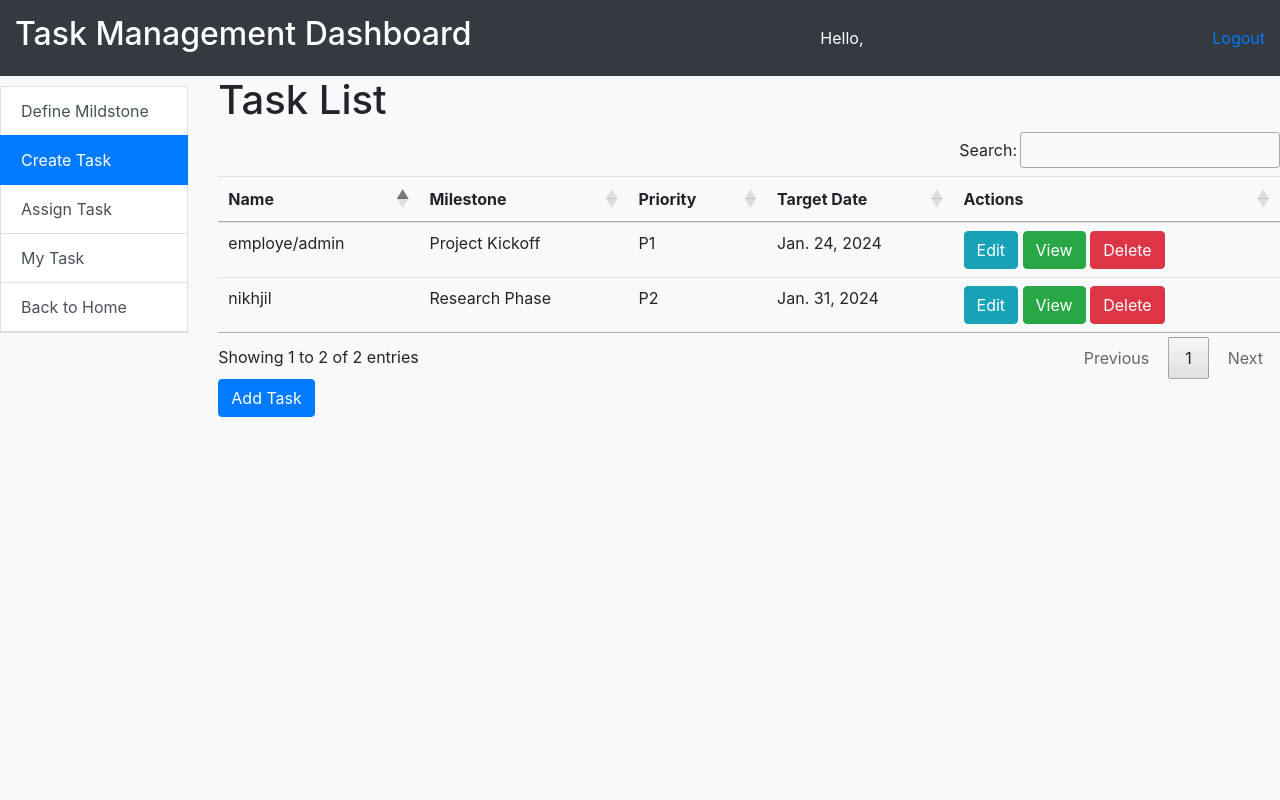
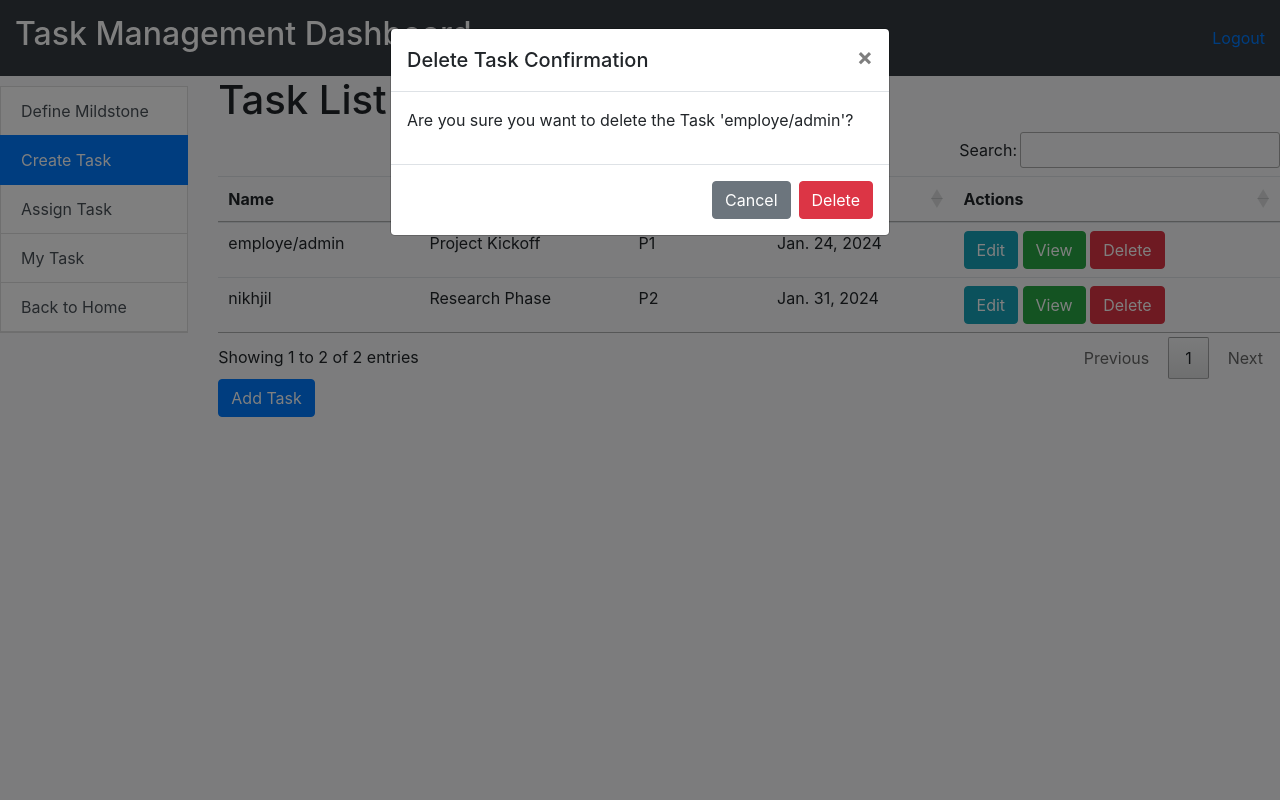
Before and after one commit to nikh27/employemanagement, a Django app: page /emp_home/task_management/create_task/ in a window 1280 px wide, after a click on "Delete". Run offline with Django 5.2, Linux system fonts and the light colour scheme; data comes from the database, SQL or seed files in the repository; both versions use the stored data as it was after the commit; some libraries are stand-ins or nearby versions.

Commit message:
complete_assign task
make again add,update,delete,view opetion on assign task

```diff
--- a/task_mngt/forms.py
+++ b/task_mngt/forms.py
@@ -2,13 +2,16 @@ from django import forms
 from .models import *
 
 class MilestoneForm(forms.ModelForm):
-
     class Meta:
         model = Milestone
         fields = ("name","description","target_date","completion_percentage")
 
 class WorkItemForm(forms.ModelForm):
-
     class Meta:
         model = WorkItem
         fields = ("name","description","priority","status","milestone","target_date")
+
+class TaskAssignmentForm(forms.ModelForm):
+    class Meta:
+        model = TaskAssignment
+        fields = ['assigned_to', 'task']
--- a/task_mngt/templates/create_task.html
+++ b/task_mngt/templates/create_task.html
@@ -30,47 +30,25 @@
     </tbody>
   </table>
 
-
+  <!-- Delete Confirmation Modal -->
   {% for task in workitems %}
-  <div class="modal fade" id="editModal{{ task.id }}" tabindex="-1" role="dialog" aria-labelledby="editModalLabel{{ task.id }}" aria-hidden="true">
+    <div class="modal fade" id="deleteConfirmationModal{{ task.id }}" tabindex="-1" role="dialog" aria-labelledby="deleteConfirmationLabel" aria-hidden="true">
       <div class="modal-dialog" role="document">
         <div class="modal-content">
           <div class="modal-header">
-          <h5 class="modal-title" id="editModalLabel{{ task.id }}">Edit Task</h5>
+            <h5 class="modal-title" id="deleteConfirmationLabel">Delete Task Confirmation</h5>
             <button type="button" class="close" data-dismiss="modal" aria-label="Close">
               <span aria-hidden="true">&times;</span>
             </button>
           </div>
           <div class="modal-body">
-          <form method="post" action="{% url 'edit_task' task.id %}">
+            <p>Are you sure you want to delete the Task '{{ task.name }}'?</p>
+          </div>
+          <div class="modal-footer">
+            <button type="button" class="btn btn-secondary" data-dismiss="modal">Cancel</button>
+            <form method="post" action="{% url 'delete_task' task.id %}">
               {% csrf_token %}
-
-            <div class="form-group">
-              <label for="{{ form.name.id_for_label }}">Name</label>
-              <input type="text" class="form-control" id="{{ form.name.id_for_label }}" name="{{ form.name.name }}" value="{{ task.name }}">
-            </div>
-            <div class="form-group">
-              <label for="{{ form.description.id_for_label }}">Description</label>
-              <textarea class="form-control" id="{{ form.description.id_for_label }}" name="{{ form.description.name }}">{{ task.description }}</textarea>
-            </div>
-            <div class="form-group">
-              <label for="{{ form.priority.id_for_label }}">Priority</label>
-              <select class="form-control" id="{{ form.priority.id_for_label }}" name="{{ form.priority.name }}">
-                <option value="p1" {% if task.priority == 'p1' %}selected{% endif %}>P1</option>
-                <option value="p2" {% if task.priority == 'p2' %}selected{% endif %}>P2</option>
-                <option value="p3" {% if task.priority == 'p3' %}selected{% endif %}>P3</option>
-              </select>
-            </div>
-            <div class="form-group">
-              <label for="{{ form.status.id_for_label }}">Status</label>
-              <input type="text" class="form-control" id="{{ form.status.id_for_label }}" name="{{ form.status.name }}" value="{{ task.status }}">
-            </div>
-            <div class="form-group">
-              <label for="{{ form.milestone.target_date.id_for_label }}">Milestone Target Date</label>
-              <input type="date" class="form-control" id="{{ form.milestone.target_date.id_for_label }}" name="{{ form.milestone.target_date.name }}" value="{{ task.milestone.target_date }}">
-            </div>
-            <!-- Add other form fields as needed -->
-            <button type="submit" class="btn btn-primary">Save Changes</button>
+              <button type="submit" class="btn btn-danger">Delete</button>
             </form>
           </div>
         </div>
@@ -78,10 +56,8 @@
     </div>
   {% endfor %}
 
-<!-- ... existing code ... -->
 
 
-<!-- ... existing code ... -->
 
 
   <!-- View/Delete Modal -->
--- a/task_mngt/urls.py
+++ b/task_mngt/urls.py
@@ -14,5 +14,8 @@ urlpatterns = [
     path('delete_task/<int:task_id>/', delete_task, name='delete_task'),
 
     path('assign_task/', assign_task, name='assign_task'),
+    path('delete_assignment/<int:assignment_id>/', delete_assignment, name='delete_assignment'),
+    path('update_assign/<int:assignment_id>/', update_assign, name='update_assign'),
+
     path('my_task/',my_task, name='my_task'),
 ]
--- a/task_mngt/views.py
+++ b/task_mngt/views.py
@@ -43,6 +43,11 @@ def edit_milestone(request, milestone_id):
     form = MilestoneForm()
     return render(request, 'edit_milestone.html', {'form': form, 'milestone': milestone})
 
+def delete_task(request, task_id):
+    work_item = get_object_or_404(WorkItem, id=task_id)
+    work_item.delete()
+    return redirect('create_task')
+
 def create_task(request):
     workitems = WorkItem.objects.all()
     form = WorkItemForm()
@@ -57,11 +62,6 @@ def create_task(request):
             messages.error(request, 'Failed to add task. Check form errors.')
     return render(request,'create_task.html', {"workitems": workitems,"form":form})
 
-def delete_task(request, task_id):
-    work_item = get_object_or_404(WorkItem, id=task_id)
-    work_item.delete()
-    return redirect('create_task')
-
 def edit_task(request, task_id):
     task = get_object_or_404(WorkItem, id=task_id)
 
@@ -75,10 +75,38 @@ def edit_task(request, task_id):
 
     return render(request, 'edit_task.html', {'form': form, 'task': task})
 
+def update_assign(request, assignment_id):
+    assign = get_object_or_404(TaskAssignment, id=assignment_id)
+
+    if request.method == 'POST':
+        form = TaskAssignmentForm(request.POST, instance=assign)
+        if form.is_valid():
+            form.save()
+            return redirect('assign_task')
+    else:
+        form = TaskAssignmentForm(instance=assign)
+
+    return render(request, 'update_assign.html', {'form': form, 'assign': assign})
 
 def assign_task(request):
     assign_task = TaskAssignment.objects.all()
-    return render(request,'assign_task.html',{'assign_task':assign_task})
+    form = TaskAssignmentForm()
+
+    if request.method == 'POST':
+        form = TaskAssignmentForm(request.POST)
+        if form.is_valid():
+            form.save()
+            messages.success(request, 'assign successfully!')
+            return redirect('assign_task')
+        else:
+            messages.error(request, 'Failed to assign task. Check form errors.')
+
+    return render(request,'assign_task.html',{'assign_task':assign_task, "form":form})
+
+def delete_assignment(request, assignment_id):
+    task = get_object_or_404(TaskAssignment, id=assignment_id)
+    task.delete()
+    return redirect('assign_task')
 
 def my_task(request):
     return render(request,'my_task.html')
```
Also changed, not shown: task_mngt/templates/assign_task.html (+34 -5 lines), task_mngt/templates/update_assign.html (added, +10 -0 lines), employemanagement/db.sqlite3. Lines whose indentation alone changed are shown as unchanged.
